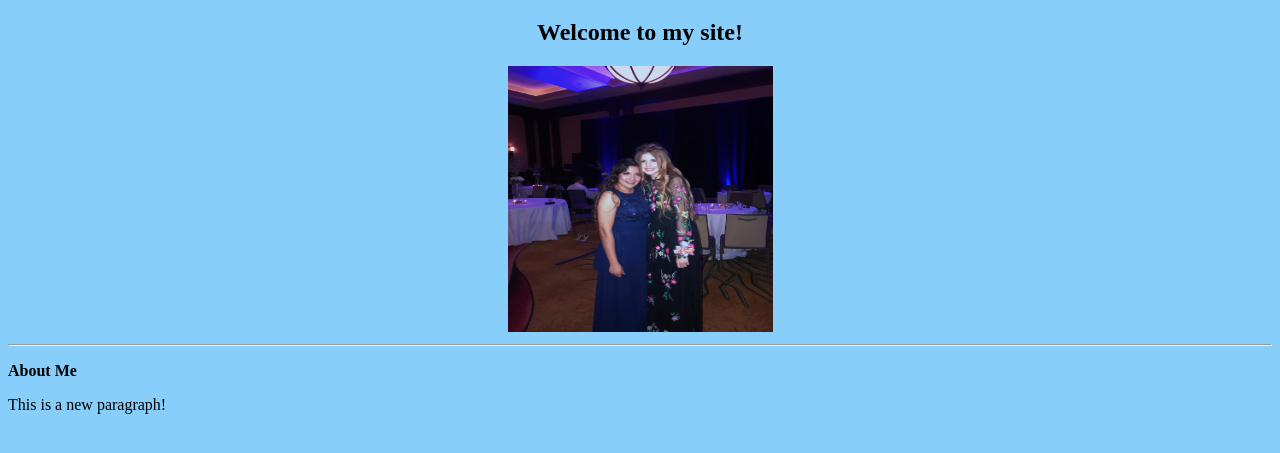
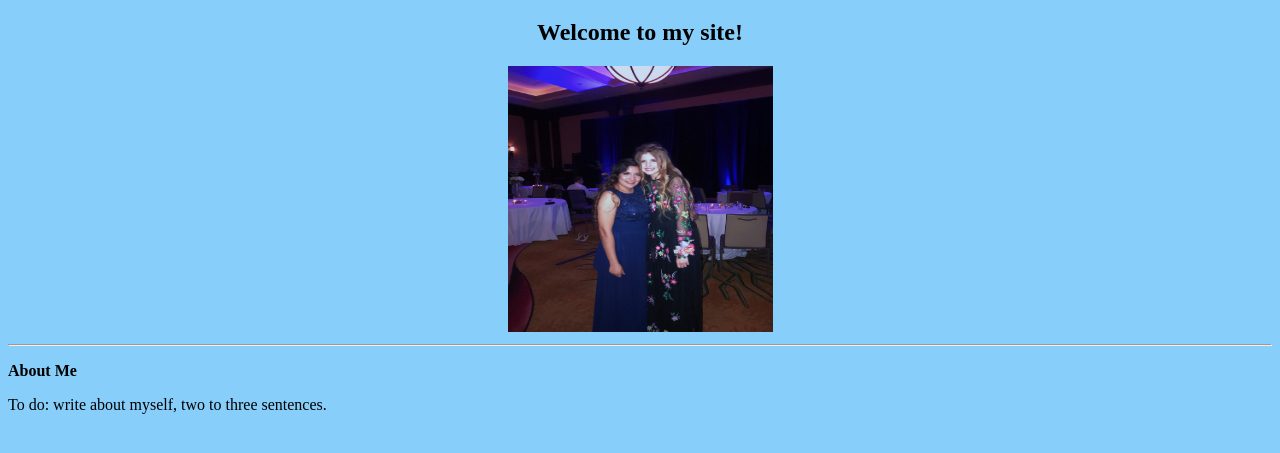
Before and after one commit to cherinnfaith/cherinnfaith.gethub.io, a plain HTML site: page index.html in a window 1280 px wide. Shown: the part 129-582 px from the top of the page. Drawn offline with Linux system fonts and the light colour scheme.

Commit message:
Update index.html

```diff
--- a/index.html
+++ b/index.html
@@ -17,6 +17,8 @@
 
 <p><strong>About Me</strong></p>
 
-<p>This is a new paragraph! <br /><br /></p>
+<p>To do: write about myself, two to three sentences. <br /><br /></p>
+<p>&nbsp;</p>
+
 </body>
 </html>
```
